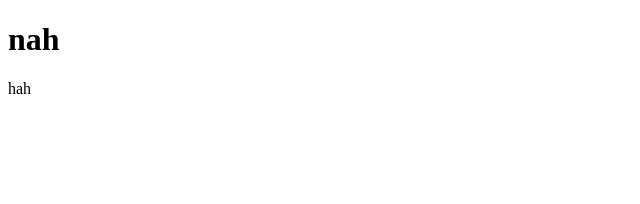
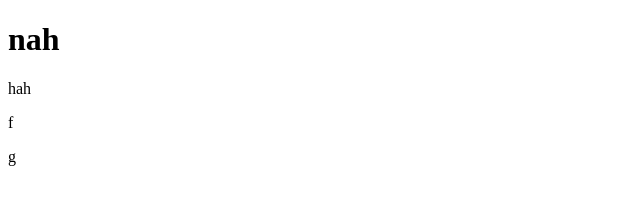
Before and after one commit to Demiurgos21/ezen1, a plain HTML site: page index.html in a window 1280 px wide. Shown: the full height of the page, 0-640 px from the left. Drawn offline with Linux system fonts and the light colour scheme.

Commit message:
modified

```diff
--- a/index.html
+++ b/index.html
@@ -10,6 +10,8 @@
     <div>
         <h1>nah</h1>
         <p>hah</p>
+        <p>f</p>
+        <p>g</p>
     </div>
 </body>
 </html>
```
